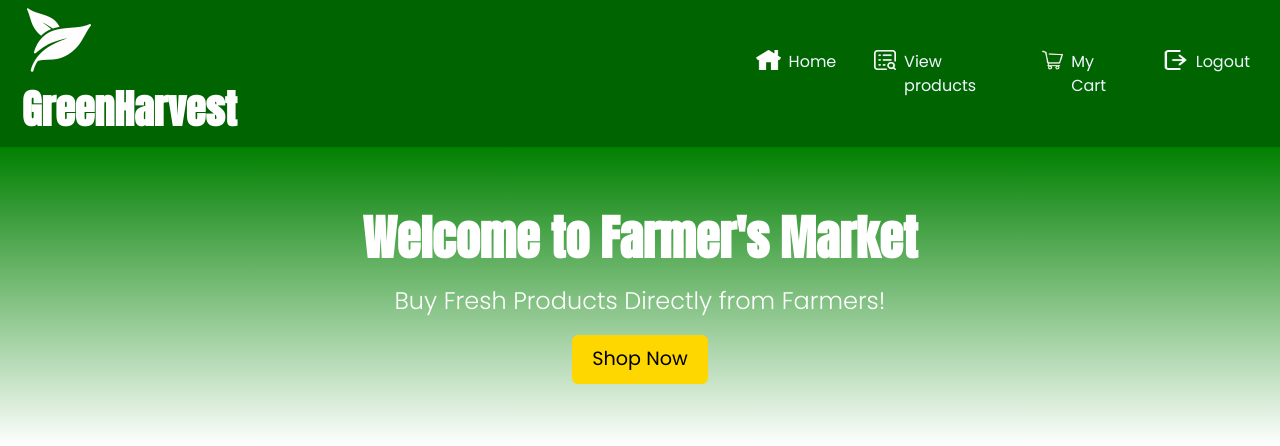
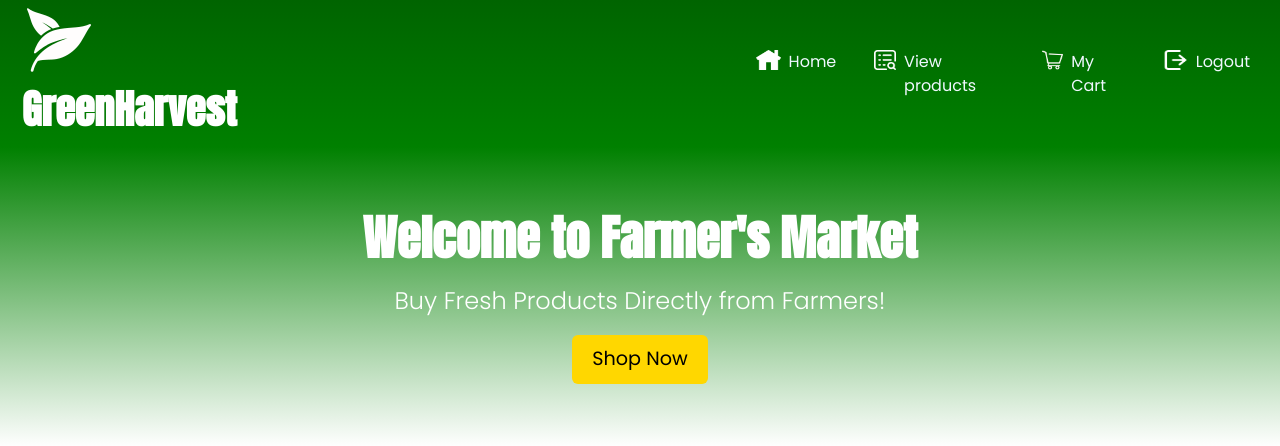
Before and after one commit to SJenush/FarmerConsumerDirectInteraction, a PHP site: page / in a window 1280 px wide. Shown: the top 446 px of the page. Run offline with PHP 8.4, Linux system fonts and the light colour scheme; the visitor is signed in with stand-in values (Sample User, id 1); some libraries are stand-ins or nearby versions.

Commit message:
linergradiant

```diff
--- a/nav_bar.php
+++ b/nav_bar.php
@@ -2,7 +2,7 @@
   <div class="container-fluid">
     <div>
       <img src="static/img/leaves.png" alt="" class="main_icon">
-    <a class="navbar-brand cu_white cu_Ti anton-regular  " href="#">GreenHarvest </a>
+    <a class="navbar-brand cu_white cu_Ti anton-regular" href="#">GreenHarvest </a>
   </div>
     <button class="navbar-toggler" type="button" data-bs-toggle="collapse" data-bs-target="#navbarNavAltMarkup" aria-controls="navbarNavAltMarkup" aria-expanded="false" aria-label="Toggle navigation">
       <span class="navbar-toggler-icon"></span>
--- a/static/css/index_style.css
+++ b/static/css/index_style.css
@@ -5,7 +5,9 @@ body {
     margin: 0;
     padding: 0;
 }
-
+.cu_nav{
+    background: linear-gradient(#006400, green) !important;
+}
 /* Banner Section */
 .banner {
     background: linear-gradient(green, white) !important; /* Green background */
```
Also changed, not shown: static/css/nav.css (line endings or trailing spaces).
